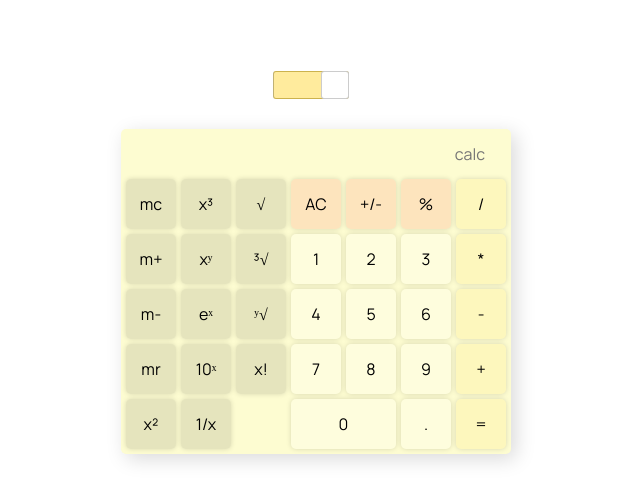
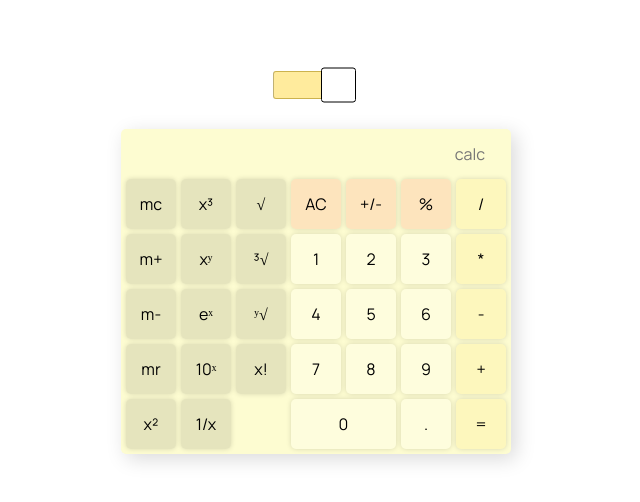
Before and after one commit to LastSkywalkerER/innowise-calc, a website built with webpack: page src/index.html in a window 1280 px wide. Shown: the full height of the page, 324-964 px from the left. Built offline with nearby package versions, Linux system fonts and the light colour scheme.

Commit message:
little correction of checkbox

```diff
--- a/src/checkbox.sass
+++ b/src/checkbox.sass
@@ -27,14 +27,14 @@
     content: ''
     display: block
     box-sizing: border-box
-    width: 28px
-    height: 28px
+    width: 35px
+    height: 35px
     position: absolute
     top: 50%
     left: -1px
     text-indent: -100%
     background-color: #fff
-    border: 1px solid rgba(0,0,0,.2)
+    border: 1px solid #000000
     border-radius: 3px
     transform: translateY(-50%)
     transition: all 150ms ease-in
```
